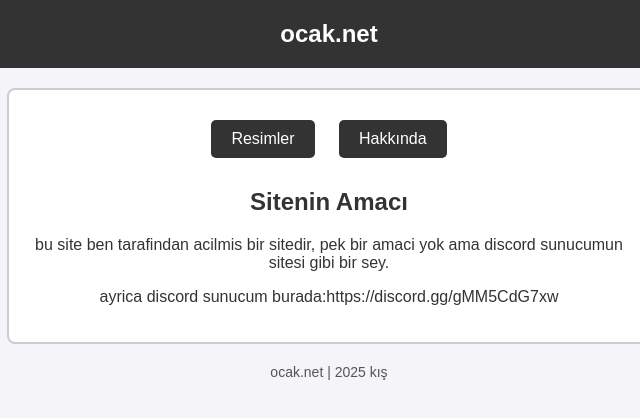
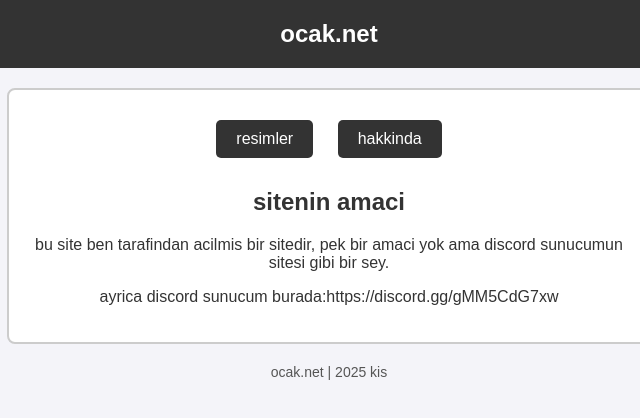
Before and after one commit to MisserWindowss/chicken-sandwich-with-ketchup, a plain HTML site: page index.html in a window 1280 px wide. Shown: the full height of the page, 311-951 px from the left. Drawn offline with Linux system fonts and the light colour scheme.

Commit message:
Update index.html

```diff
--- a/index.html
+++ b/index.html
@@ -51,13 +51,13 @@
     <header>ocak.net</header>
     <div class="container">
         <div>
-            <a href="resimler.html">Resimler</a>
-            <a href="hakkinda.html">Hakkında</a>
+            <a href="resimler.html">resimler</a>
+            <a href="hakkinda.html">hakkinda</a>
         </div>
-        <h2>Sitenin Amacı</h2>
-        <p>bu site ben tarafindan acilmis bir sitedir, pek bir amaci yok ama discord sunucumun sitesi gibi bir sey.</p>
+        <h2>sitenin amaci</h2>
+        <p>bu site ben tarafindan acilmis bir sitedir, pek bir amaci yok ama discord sunucumun sitesi gibi bir sey.<p>
         <p>ayrica discord sunucum burada:https://discord.gg/gMM5CdG7xw</p>
     </div>
-    <div class="footer">ocak.net | 2025 kış</div>
+    <div class="footer">ocak.net | 2025 kis</div>
 </body>
 </html>
```
